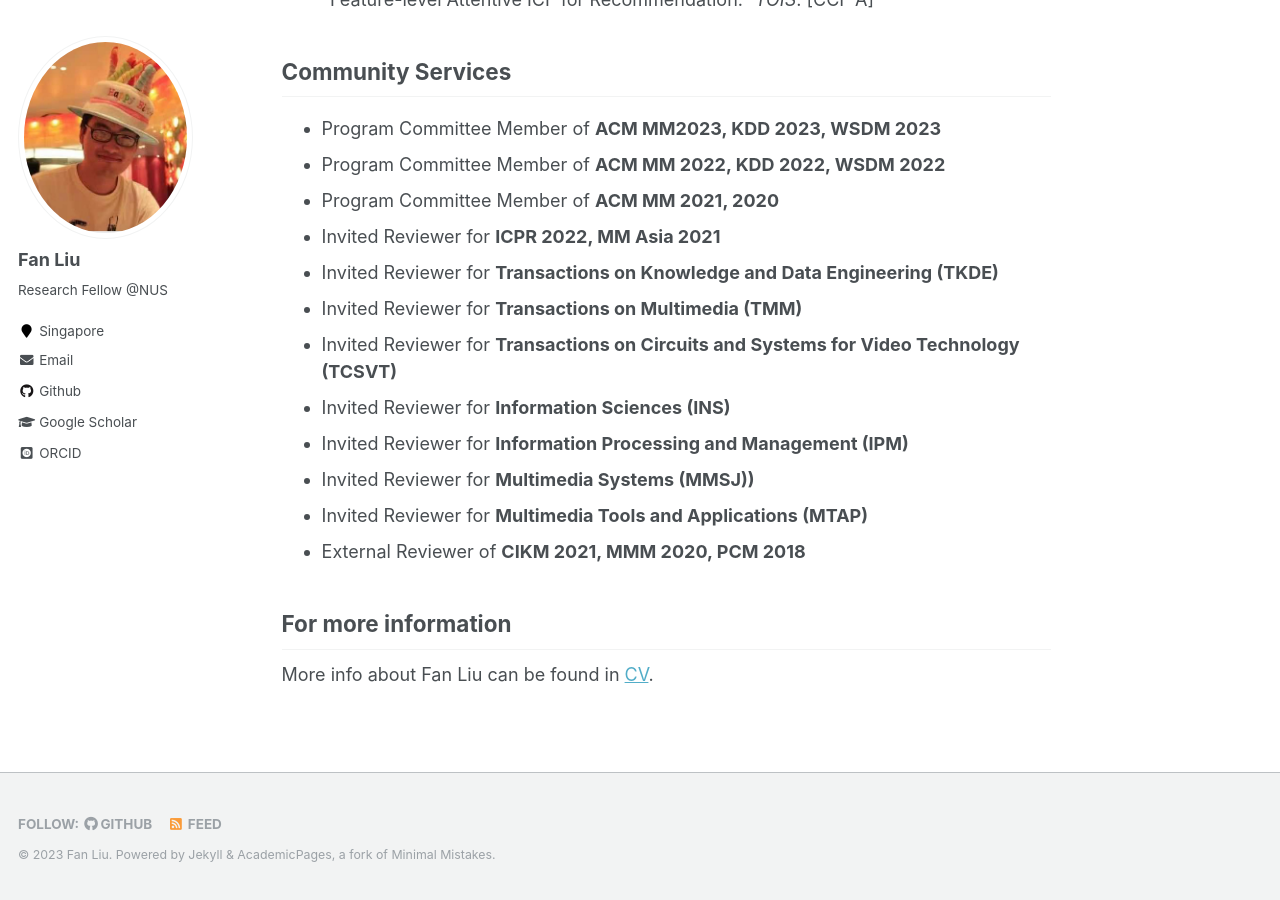
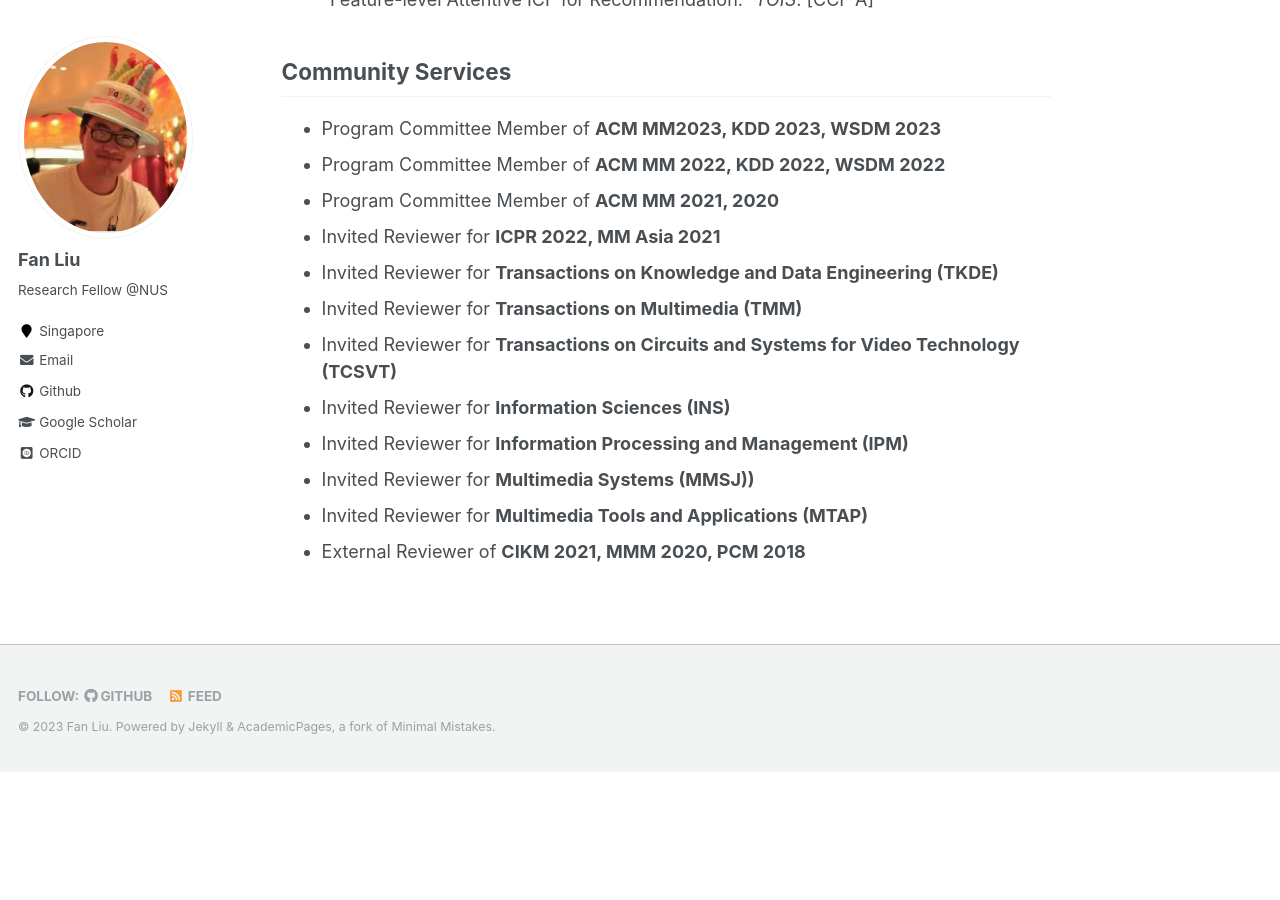
Before and after one commit to liufancs/liufancs.github.io, a Jekyll site: the page built from _pages/about.md, in a window 1280 px wide and 900 px high, scrolled down 2106 px. Built offline with Jekyll 4.4.1, drawn with Linux system fonts in a browser that asks for light colours; some web fonts are replaced; after the commit the page ends 2878 px from its top, so only the background shows below that.

Commit message:
Update about.md

```diff
--- a/_pages/about.md
+++ b/_pages/about.md
@@ -57,7 +57,3 @@ Recommendation. MM, 2023. [Code&Data](https://github.com/HuilinChenJN/SGFD)
 * Invited Reviewer for **Multimedia Systems (MMSJ))**
 * Invited Reviewer for **Multimedia Tools and Applications (MTAP)**
 * External Reviewer of **CIKM 2021, MMM 2020, PCM 2018**
-
-
-## For more information
-More info about Fan Liu can be found in [CV](https://liufancs.github.io/cv/).
```
